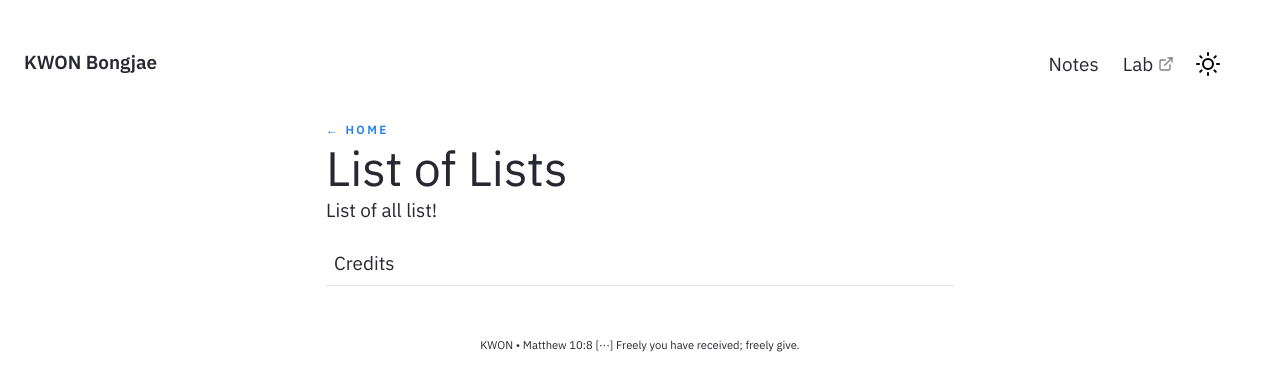
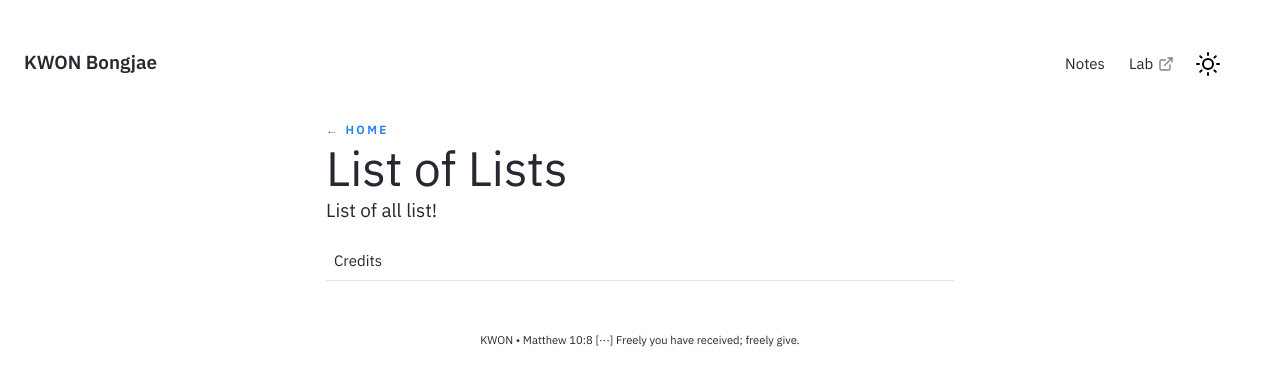
Before and after one commit to bongjaekwon/bongjaekwon.github.io, a Jekyll site: the page built from pages/lists.md, in a window 1280 px wide. Shown: the top 391 px of the page. Built offline with Jekyll 4.4.1, drawn with Linux system fonts in a browser that asks for light colours; nearby versions of some CDN libraries; library files that are not in the unit come from our copies.

Commit message:
Theme Setting done

```diff
--- a/assets/css/main.css
+++ b/assets/css/main.css
@@ -242,7 +242,7 @@ pre {
 
 body {
   color: var(--color-text-main);
-  font-size: var(--text-m);
+  font-size: var(--text-s);
   font-weight: 400;
   line-height: 1.4;
   padding: 1rem;
```
